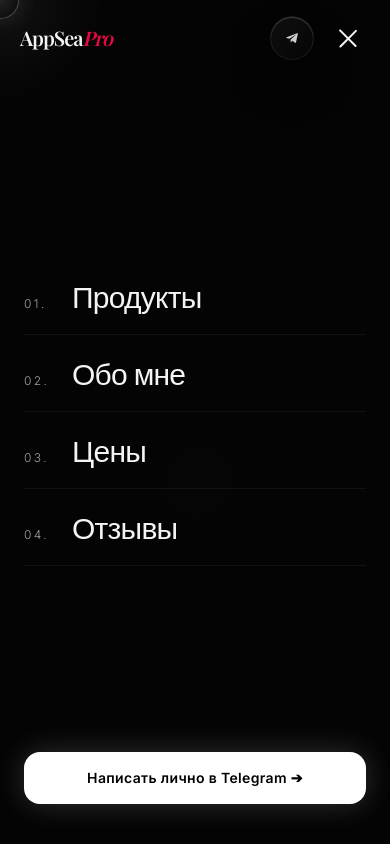
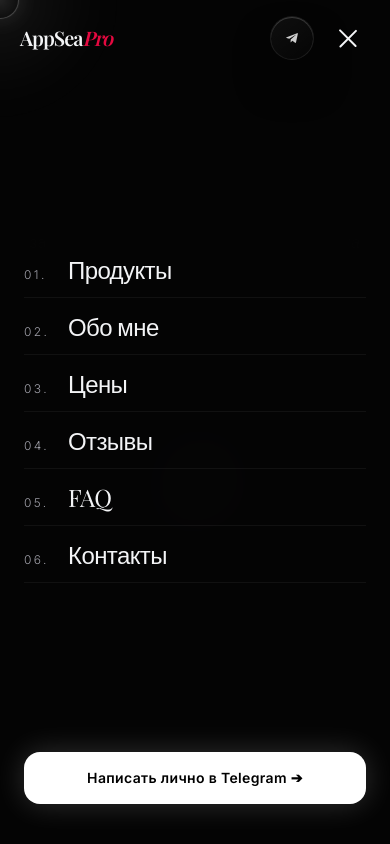
Before and after one commit to alenarejmond-hash/appseapro-agency, a Next.js app: page / in a window 390 px wide. Both pictures are taken after a click on the button 348 px from the left and 38 px from the top of the page. Shown: the top 844 px of the page. Built offline with nearby package versions, Linux system fonts and the light colour scheme.

Commit message:
Fix mobile UX: 3D card gestures, sound toggle, menu links, HoReCa badges, and demo modal framing

```diff
--- a/src/app/page.jsx
+++ b/src/app/page.jsx
@@ -203,7 +203,7 @@ const styles = `
 
   .hero-3d-wrapper {
     perspective: 650px;
-    touch-action: pan-y;
+    touch-action: none;
     user-select: none;
     -webkit-user-select: none;
     width: 15rem;
@@ -395,7 +395,8 @@ export default function LandingPage() {
   };
 
   const handleToggleSound = (e) => {
-    e.stopPropagation();
+    if (e && e.stopPropagation) e.stopPropagation();
+    setIsHeroInteracting(false);
     setIsSoundEnabled(prev => !prev);
   };
 
@@ -593,6 +594,9 @@ export default function LandingPage() {
 
   // 3D-наклон Hero-визитки
   const handleHeroMove = (e) => {
+    if (e.cancelable && e.touches) {
+      e.preventDefault();
+    }
     setIsHeroInteracting(true);
     const rect = e.currentTarget.getBoundingClientRect();
     const isTouch = !!e.touches;
@@ -623,11 +627,12 @@ export default function LandingPage() {
 
   const handleHeroLeave = (e) => {
     setIsHeroInteracting(false);
-    const cardEl = e.currentTarget.querySelector('.hero-3d-element');
+    const wrapper = e?.currentTarget?.closest ? (e.currentTarget.closest('.hero-3d-wrapper') || e.currentTarget) : e?.currentTarget;
+    const cardEl = wrapper?.querySelector ? wrapper.querySelector('.hero-3d-element') : null;
     if (cardEl) {
       cardEl.style.transform = `rotateY(0deg) rotateX(0deg) scale3d(1, 1, 1)`;
     }
-    const glareEls = e.currentTarget.querySelectorAll('.hero-glare');
+    const glareEls = wrapper?.querySelectorAll ? wrapper.querySelectorAll('.hero-glare') : [];
     glareEls.forEach(glareEl => {
       glareEl.style.opacity = '0.35';
       glareEl.style.transform = `translate3d(0%, 0%, 0)`;
@@ -734,6 +739,21 @@ export default function LandingPage() {
         onTouchMove={handlePushTouchMove}
       />
 
+      {/* Плавающая полупрозрачная кнопка связи в Telegram на мобильных */}
+      <a
+        href="https://t.me/elenlime"
+        target="_blank"
+        rel="noopener noreferrer"
+        aria-label="Написать в Telegram"
+        className="md:hidden fixed bottom-[max(1.25rem,env(safe-area-inset-bottom))] right-4 z-40 w-12 h-12 rounded-full glass-card bg-black/60 backdrop-blur-xl border border-white/20 shadow-[0_8px_30px_rgba(0,0,0,0.7)] flex items-center justify-center text-white/90 hover:text-white transition-transform active:scale-95 interactive-elem cursor-pointer"
+      >
+        <span className="glass-content flex items-center justify-center">
+          <svg className="w-5 h-5 fill-current" viewBox="0 0 24 24">
+            <path d="m20.665 3.717-17.73 6.837c-1.21.486-1.203 1.161-.222 1.462l4.552 1.42 10.532-6.645c.498-.303.953-.14.579.192l-8.533 7.701h-.002l-.313 4.693c.46 0 .663-.211.921-.46l2.211-2.15 4.599 3.397c.848.467 1.457.227 1.668-.785l3.019-14.228c.309-1.239-.473-1.8-1.282-1.434z" />
+          </svg>
+        </span>
+      </a>
+
     </div>
   );
 }
--- a/src/components/layout/Header.jsx
+++ b/src/components/layout/Header.jsx
@@ -51,7 +51,7 @@ export default function Header({ isMobileMenuOpen, setIsMobileMenuOpen, onGlassM
 
           {/* Иконка прямого перехода в Telegram для мобильных в 1 клик */}
           <a
-            href="https://t.me/appseapro"
+            href="https://t.me/elenlime"
             target="_blank"
             rel="noopener noreferrer"
             aria-label="Написать в Telegram"
--- a/src/components/layout/MobileMenu.jsx
+++ b/src/components/layout/MobileMenu.jsx
@@ -13,12 +13,12 @@ export default function MobileMenu({ isOpen, onClose }) {
         <a
           href="#showroom"
           onClick={onClose}
-          className="flex items-baseline gap-5 py-5 border-b border-white/5 group transition-colors active:opacity-70"
+          className="flex items-baseline gap-4 py-3 sm:py-3.5 border-b border-white/5 group transition-colors active:opacity-70"
         >
           <span className="text-xs font-light tracking-[0.2em] text-[#A1A1AA] group-hover:text-white transition-colors w-7 shrink-0">
             01.
           </span>
-          <span className="font-serif text-3xl sm:text-4xl text-[#F3F4F6] group-hover:text-white tracking-tight text-left">
+          <span className="font-serif text-2xl sm:text-3xl text-[#F3F4F6] group-hover:text-white tracking-tight text-left">
             Продукты
           </span>
         </a>
@@ -26,12 +26,12 @@ export default function MobileMenu({ isOpen, onClose }) {
         <a
           href="#about"
           onClick={onClose}
-          className="flex items-baseline gap-5 py-5 border-b border-white/5 group transition-colors active:opacity-70"
+          className="flex items-baseline gap-4 py-3 sm:py-3.5 border-b border-white/5 group transition-colors active:opacity-70"
         >
           <span className="text-xs font-light tracking-[0.2em] text-[#A1A1AA] group-hover:text-white transition-colors w-7 shrink-0">
             02.
           </span>
-          <span className="font-serif text-3xl sm:text-4xl text-[#F3F4F6] group-hover:text-white tracking-tight text-left">
+          <span className="font-serif text-2xl sm:text-3xl text-[#F3F4F6] group-hover:text-white tracking-tight text-left">
             Обо мне
           </span>
         </a>
@@ -39,12 +39,12 @@ export default function MobileMenu({ isOpen, onClose }) {
         <a
           href="#pricing"
           onClick={onClose}
-          className="flex items-baseline gap-5 py-5 border-b border-white/5 group transition-colors active:opacity-70"
+          className="flex items-baseline gap-4 py-3 sm:py-3.5 border-b border-white/5 group transition-colors active:opacity-70"
         >
           <span className="text-xs font-light tracking-[0.2em] text-[#A1A1AA] group-hover:text-white transition-colors w-7 shrink-0">
             03.
           </span>
-          <span className="font-serif text-3xl sm:text-4xl text-[#F3F4F6] group-hover:text-white tracking-tight text-left">
+          <span className="font-serif text-2xl sm:text-3xl text-[#F3F4F6] group-hover:text-white tracking-tight text-left">
             Цены
           </span>
         </a>
@@ -52,13 +52,39 @@ export default function MobileMenu({ isOpen, onClose }) {
         <a
           href="#reviews"
           onClick={onClose}
-          className="flex items-baseline gap-5 py-5 border-b border-white/5 group transition-colors active:opacity-70"
+          className="flex items-baseline gap-4 py-3 sm:py-3.5 border-b border-white/5 group transition-colors active:opacity-70"
         >
           <span className="text-xs font-light tracking-[0.2em] text-[#A1A1AA] group-hover:text-white transition-colors w-7 shrink-0">
             04.
           </span>
-          <span className="font-serif text-3xl sm:text-4xl text-[#F3F4F6] group-hover:text-white tracking-tight text-left">
+          <span className="font-serif text-2xl sm:text-3xl text-[#F3F4F6] group-hover:text-white tracking-tight text-left">
             Отзывы
+          </span>
+        </a>
+
+        <a
+          href="#faq"
+          onClick={onClose}
+          className="flex items-baseline gap-4 py-3 sm:py-3.5 border-b border-white/5 group transition-colors active:opacity-70"
+        >
+          <span className="text-xs font-light tracking-[0.2em] text-[#A1A1AA] group-hover:text-white transition-colors w-7 shrink-0">
+            05.
+          </span>
+          <span className="font-serif text-2xl sm:text-3xl text-[#F3F4F6] group-hover:text-white tracking-tight text-left">
+            FAQ
+          </span>
+        </a>
+
+        <a
+          href="#contact"
+          onClick={onClose}
+          className="flex items-baseline gap-4 py-3 sm:py-3.5 border-b border-white/5 group transition-colors active:opacity-70"
+        >
+          <span className="text-xs font-light tracking-[0.2em] text-[#A1A1AA] group-hover:text-white transition-colors w-7 shrink-0">
+            06.
+          </span>
+          <span className="font-serif text-2xl sm:text-3xl text-[#F3F4F6] group-hover:text-white tracking-tight text-left">
+            Контакты
           </span>
         </a>
       </div>
--- a/src/components/sections/HeroSection.jsx
+++ b/src/components/sections/HeroSection.jsx
@@ -52,7 +52,7 @@ export default function HeroSection({
         </div>
 
         <div
-          className="hero-3d-wrapper w-56 h-72 sm:w-60 sm:h-80 md:w-60 md:h-[19.5rem] mx-auto mt-1 md:mt-2 mb-2 md:mb-3 fade-up-elem cursor-pointer relative z-20"
+          className="hero-3d-wrapper touch-none w-56 h-72 sm:w-60 sm:h-80 md:w-60 md:h-[19.5rem] mx-auto mt-1 md:mt-2 mb-2 md:mb-3 fade-up-elem cursor-pointer relative z-20"
           style={{ transitionDelay: '0.3s' }}
           onClick={onCardFlip}
           onMouseMove={onHeroMove}
@@ -65,8 +65,19 @@ export default function HeroSection({
           <button
             type="button"
             aria-label={isSoundEnabled ? 'Выключить звук переворота' : 'Включить звук переворота'}
-            onClick={onToggleSound}
+            onClick={(e) => {
+              e.stopPropagation();
+              onToggleSound(e);
+              if (onHeroLeave) onHeroLeave(e);
+            }}
             onTouchStart={(e) => e.stopPropagation()}
+            onTouchMove={(e) => e.stopPropagation()}
+            onTouchEnd={(e) => {
+              e.stopPropagation();
+              if (onHeroLeave) onHeroLeave(e);
+            }}
+            onMouseDown={(e) => e.stopPropagation()}
+            onMouseMove={(e) => e.stopPropagation()}
             className="absolute top-0.5 -right-9 sm:-right-10 z-30 w-9 h-9 rounded-full bg-white/5 border border-white/10 hover:border-white/20 backdrop-blur-md flex items-center justify-center text-xs text-white/60 hover:text-white transition-all interactive-elem cursor-pointer"
           >
             {isSoundEnabled ? (
```
Also changed, not shown: src/components/sections/Showroom.jsx (+6 -6 lines).
